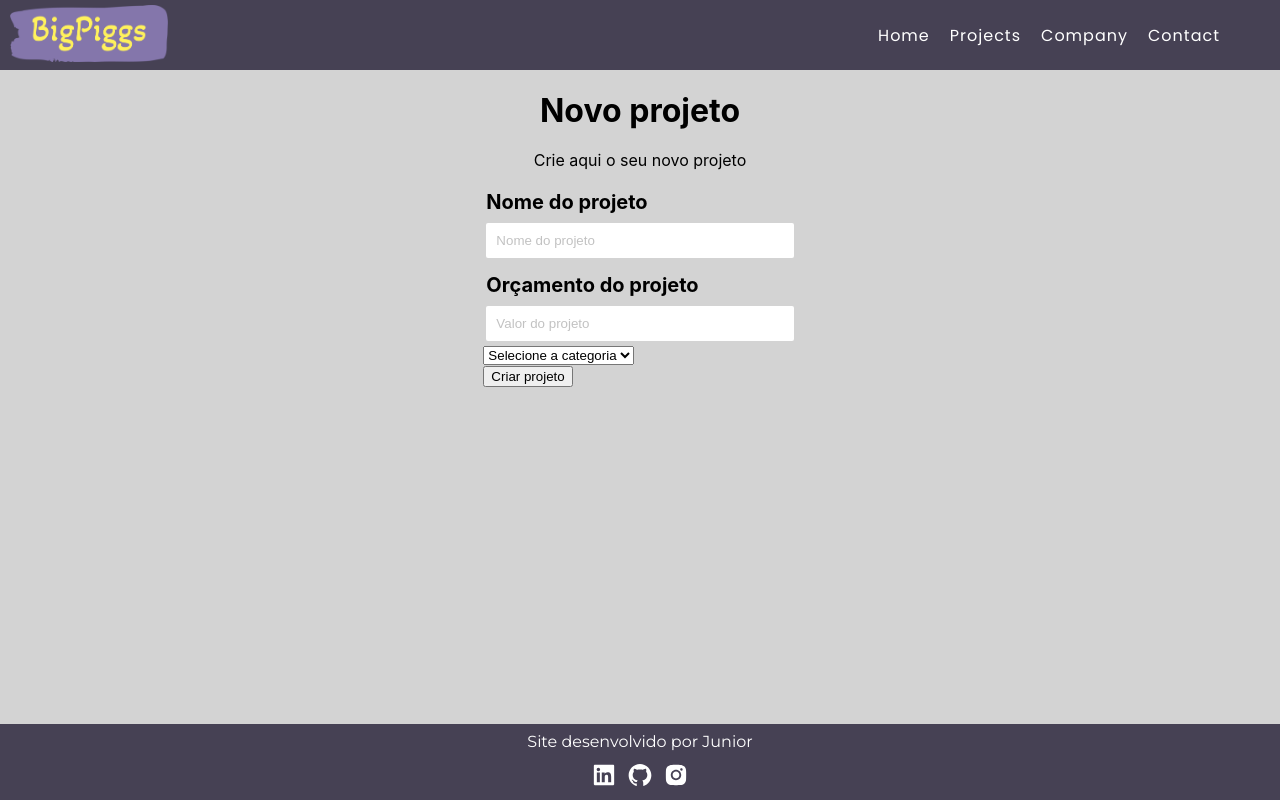
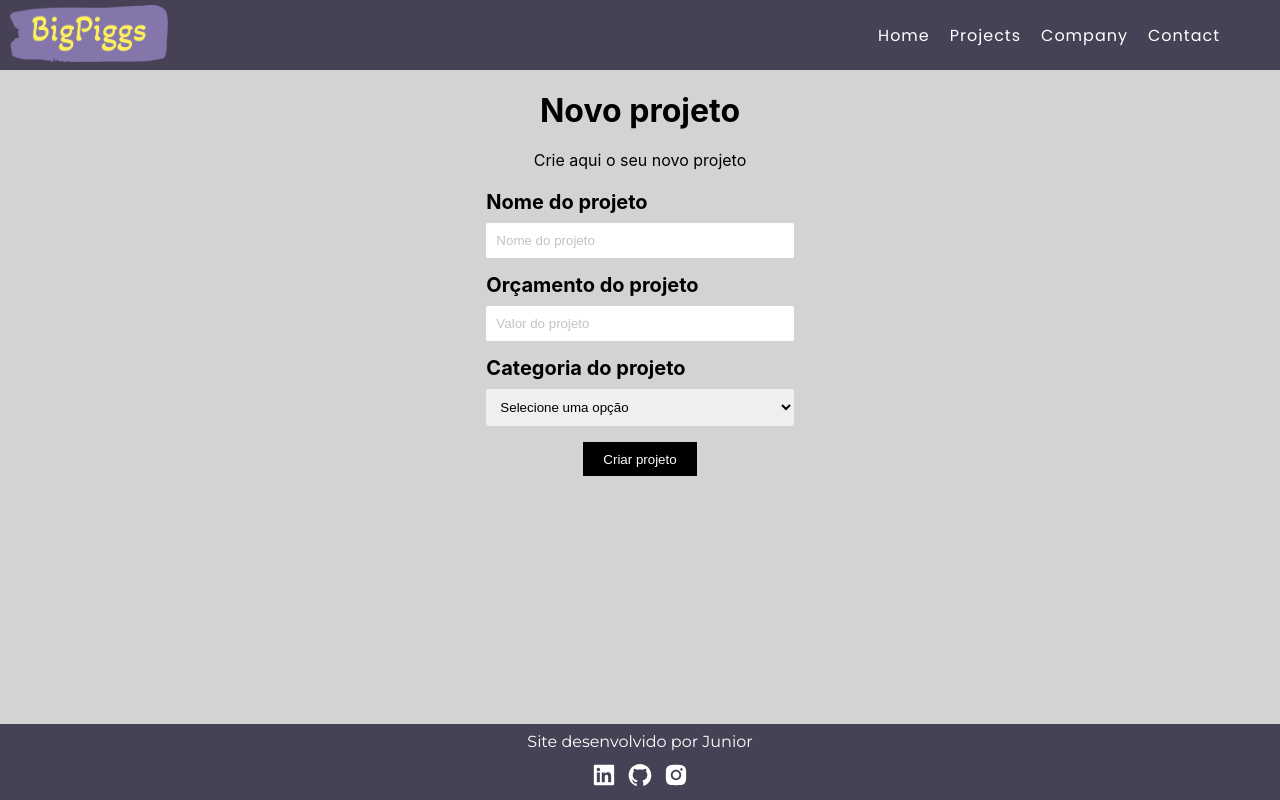
Before and after one commit to JosivaldoS/BigPigg, a React (Create React App) app: page /newproject in a window 1280 px wide. Built offline with nearby package versions, Linux system fonts and the light colour scheme.

Commit message:
Adicionando componente botao

```diff
--- a/src/components/Form/Select/Select.jsx
+++ b/src/components/Form/Select/Select.jsx
@@ -1,10 +1,12 @@
 import styles from "./Select.module.css"
 
-export default function Select({text, name, option, handleOnChange, value}){
+export default function Select({label, name, options, handleOnChange, value}){
     return(
         <div className={styles.form}>
-            <label htmlFor={name}>{text}</label>
-            <select name={name} id={name}></select>
+            <label htmlFor={name}>{label}</label>
+            <select name={name} id={name}>
+                <option>Selecione uma opção</option>
+            </select>
         </div>
     )
 }
--- a/src/components/Form/Select/Select.module.css
+++ b/src/components/Form/Select/Select.module.css
@@ -12,12 +12,12 @@
     margin-right: 95px;
 }
 
-.form input{
+.form select{
     padding: 10px;
     border-radius: 2px;
     border: none;
 }
 
-.form input::placeholder{
+.form select::placeholder{
     color: rgb(194, 194, 194)
 }
--- /dev/null
+++ b/src/components/Form/SubmitButton/SubmitButton.jsx
@@ -0,0 +1,15 @@
+import styles from "./SubmitButton.module.css"
+
+export default function SubmitButton({text}){
+
+    function criarProjeto(e){
+        e.preventDefault()
+        console.log("Projeto criado com sucesso!")
+    }
+
+    return(
+        <div className={styles.div} onSubmit={criarProjeto}>
+            <button className={styles.btn} type="submit">{text}</button>
+        </div>
+    )
+}
--- /dev/null
+++ b/src/components/Form/SubmitButton/SubmitButton.module.css
@@ -0,0 +1,18 @@
+.div{
+    display: flex;
+    justify-content: center;
+    margin-top: 0.8em;
+}
+
+.btn{
+    cursor: pointer;
+    background-color: black;
+    color: white;
+    padding: 0.7em 1.5em;
+    border: none;
+    transition: all 0.5s;
+}
+
+.btn:hover {
+    color: #FFF15C;
+}
--- a/src/components/Pages/NewProject/NewProject.js
+++ b/src/components/Pages/NewProject/NewProject.js
@@ -6,7 +6,7 @@ export default function NewProject(){
         <div className={styles.meuFormulario}>
             <h1>Novo projeto</h1>
             <p>Crie aqui o seu novo projeto</p>
-            <ProjectForm />
+            <ProjectForm btnTxt={"Criar projeto"}/>
         </div>
     )
 }
--- a/src/components/Project/ProjectForm.js
+++ b/src/components/Project/ProjectForm.js
@@ -1,18 +1,14 @@
 import Input from "../Form/Input/Input";
+import Select from "../Form/Select/Select";
+import SubmitButton from "../Form/SubmitButton/SubmitButton";
 
-export default function ProjectForm(){
+export default function ProjectForm({btnTxt}){
     return (
         <form>
             <Input label={"Nome do projeto"} placeholder={"Nome do projeto"} type={"text"}/>
             <Input label={"Orçamento do projeto"} placeholder={"Valor do projeto"} type={"number"}/>
-            <div>
-                <select>
-                    <option disabled selected>
-                        Selecione a categoria
-                    </option>
-                </select>
-            </div>
-            <button>Criar projeto</button>
+            <Select label={"Categoria do projeto"} name={"Categoria"} />
+            <SubmitButton text={btnTxt}/>
         </form>
     )
 }
```
